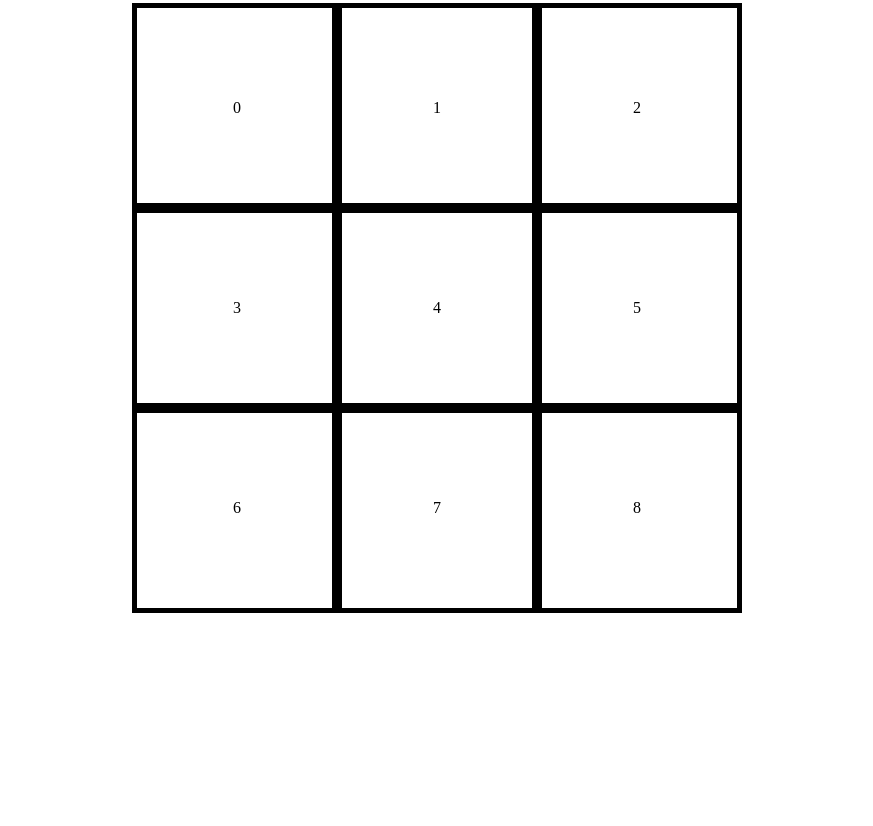
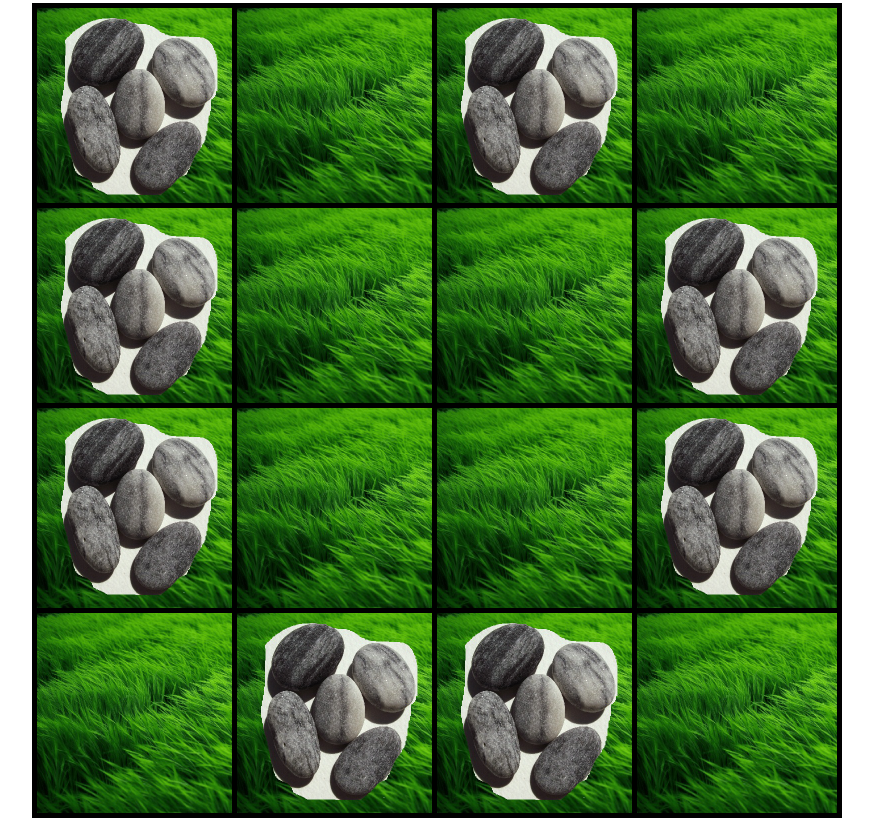
Before and after one commit to Aesiren/ClassTesting, a website with bundled scripts: page index.html in a window 1280 px wide. Shown: the whole page, without its empty margins (208-1081 px from the left). Before the commit the page ends 800 px from the top, so only its background shows below. Built offline with nearby package versions, Linux system fonts and the light colour scheme.

Commit message:
images now load. Expanded to 4X4 grid

```diff
--- a/CardClass.js
+++ b/CardClass.js
@@ -54,6 +54,7 @@ class GrassCard extends BaseCard {
     super();
     this.setResourceType = "Grass";
     this.setValue = BaseCard.InitialResourceValue(1, 5);
+    this.picLink = "<img src='./pics/grass.jpg' height='200px' width='200px'>"
   }
 }
 
@@ -64,6 +65,7 @@ class ForrestCard extends BaseCard {
     super();
     this.setResourceType = 'Forrest';
     this.setValue = BaseCard.InitialResourceValue(10, 20);
+    this.picLink = "<img src='./pics/trees.jpg' height='200px' width='200px'>"
   }
 }
 
@@ -74,6 +76,7 @@ class StoneCard extends BaseCard {
     super();
     this.setResourceType = "Stone";
     this.setValue = BaseCard.InitialResourceValue(10, 20);
+    this.picLink = "<img src='./pics/stone.jpg' height='200px' width='200px'>"
   }
 }
 
--- a/index.css
+++ b/index.css
@@ -1,6 +1,6 @@
 .board {
   display: grid;
-  grid-template-columns: 200px 200px 200px;
+  grid-template-columns: 200px 200px 200px 200px;
   grid-template-rows: 200px 200px 200px;
   align-items: center;
   justify-content: center;
--- a/index.html
+++ b/index.html
@@ -19,9 +19,20 @@
     <div id="6" class="cardholder"> 6</div>
     <div id="7" class="cardholder"> 7</div>
     <div id="8" class="cardholder"> 8</div>
+    <div id="9" class="cardholder"> 9</div>
+    <div id="10" class="cardholder"> 10</div>
+    <div id="11" class="cardholder"> 11</div>
+    <div id="12" class="cardholder"> 12</div>
+    <div id="13" class="cardholder"> 13</div>
+    <div id="14" class="cardholder"> 14</div>
+    <div id="15" class="cardholder"> 15</div>
+
+
   </div>
 
 
 </body>
 
+<script src="./index.js" type="module"></script>
+
 </html>
--- a/index.js
+++ b/index.js
@@ -1,3 +1,4 @@
+import { BaseCard, GrassCard, ForrestCard, StoneCard } from "./CardClass.js";
 /**TODO:
  * Create randomization function
  * -sub-task: modify for an algorithm
@@ -5,8 +6,13 @@
  *
  *
  */
-import { BaseCard, GrassCard, ForrestCard, StoneCard } from "./CardClass.js";
 
+
+window.onload = function () {
+  NewGame();
+  console.log("Page Loaded");
+
+};
 
 class Deck {
   constructor() {
@@ -21,15 +27,15 @@ class Deck {
 var indexTracker = 0;
 var activeDeck = new Deck;
 
-NewGame();
-console.log(activeDeck);
-// window.onload = function () {
-//   NewGame();
-//   console.log("Page Loaded");
-// }
+// NewGame();
+// console.log(activeDeck);
+
+
 
 function NewGame() {
   CreateDeck();
+  AddToPage();
+  console.log(activeDeck);
 }
 
 
@@ -57,20 +63,27 @@ function CreateNewCard() {
 
   indexTracker += 1;
 
-  activeDeck.addCard(obj);
+  //activeDeck.addCard(obj);
 
   return obj;
 
 }
 
 function CreateDeck() {
-  for (let x = 0; x < 9; x++) {
+  for (let x = 0; x < 17; x++) {
     activeDeck.addCard(CreateNewCard());
   }
 
 }
 
 function AddToPage() {
+  console.log("starting add-to-page", activeDeck.cards[0].card);
+  //let pageElements = document.getElementsByClassName("cardholder");
+  for (let x = 0; x < activeDeck.cards.length; x++) {
+    document.getElementById(x).innerHTML = activeDeck.cards[x].card.picLink;
+    console.log(activeDeck.cards[x].setResourceType)
+  }
+
 
 }
 
```
Also changed, not shown: pics/grass.jpg (added), pics/stone.jpg (added), pics/trees.jpg (added).
